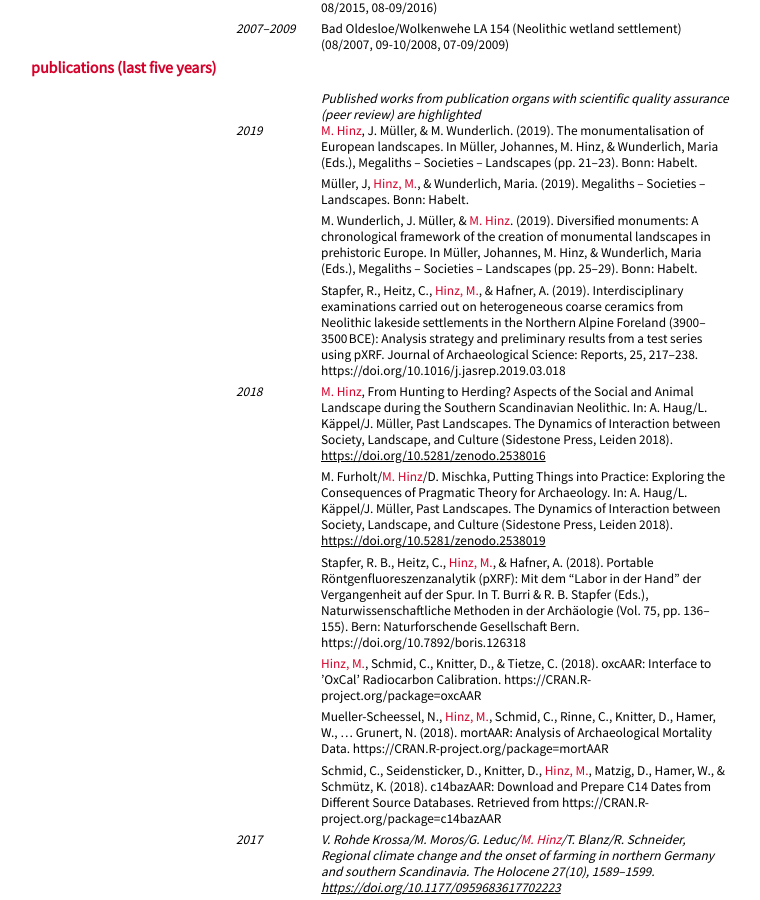
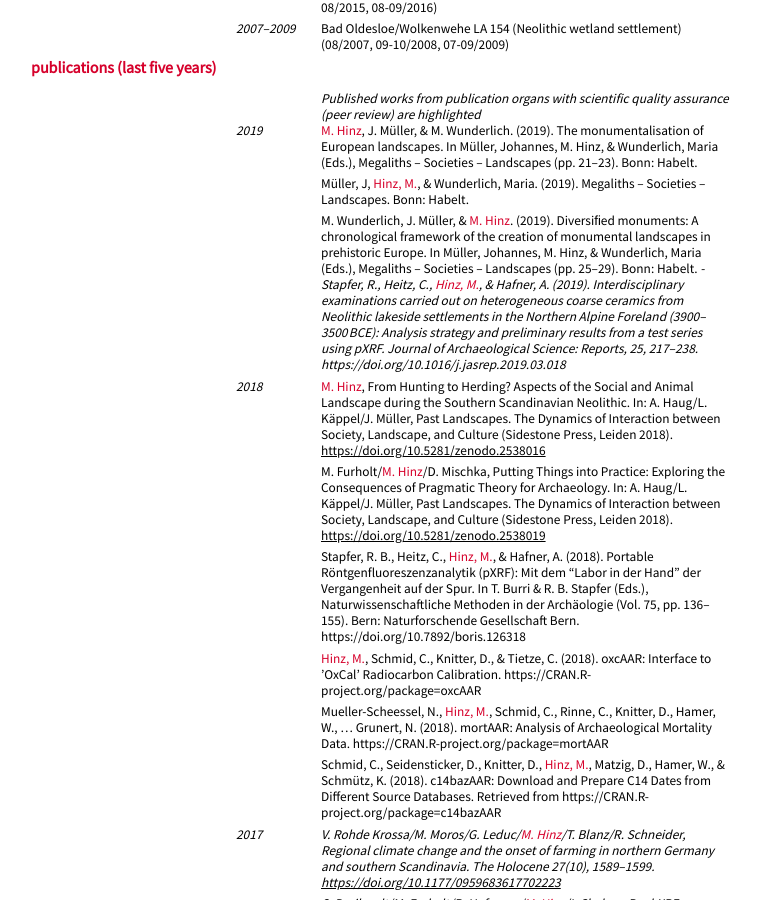
Before and after one commit to MartinHinz/cv, a Jekyll site: the page built from cv_english.md, in a window 1280 px wide and 900 px high, scrolled down 2207 px. Shown: the whole window, without its empty margins (209-969 px from the left). Built offline with Jekyll 4.4.1, drawn with Linux system fonts in a browser that asks for light colours; nearby versions of some CDN libraries; our own code applies the rules of GitHub Pages for plain Markdown files.

Commit message:
highlighting of stapfer et al

```diff
--- a/cv_english.md
+++ b/cv_english.md
@@ -186,7 +186,7 @@ Since 2007
 : - <span class="ich">M. Hinz</span>, J. Müller, & M. Wunderlich. (2019). The monumentalisation of European landscapes. In Müller, Johannes, M. Hinz, & Wunderlich, Maria (Eds.), Megaliths – Societies – Landscapes (pp. 21–23). Bonn: Habelt.
   - Müller, J, <span class="ich">Hinz, M.</span>, & Wunderlich, Maria. (2019). Megaliths – Societies – Landscapes. Bonn: Habelt.
   - M. Wunderlich, J. Müller, & <span class="ich">M. Hinz</span>. (2019). Diversiﬁed monuments: A chronological framework of the creation of monumental landscapes in prehistoric Europe. In Müller, Johannes, M. Hinz, & Wunderlich, Maria (Eds.), Megaliths – Societies – Landscapes (pp. 25–29). Bonn: Habelt.
-  - Stapfer, R., Heitz, C., <span class="ich">Hinz, M.</span>, & Hafner, A. (2019). Interdisciplinary examinations carried out on heterogeneous coarse ceramics from Neolithic lakeside settlements in the Northern Alpine Foreland (3900–3500 BCE): Analysis strategy and preliminary results from a test series using pXRF. Journal of Archaeological Science: Reports, 25, 217–238. https://doi.org/10.1016/j.jasrep.2019.03.018
+  *- Stapfer, R., Heitz, C., <span class="ich">Hinz, M.</span>, & Hafner, A. (2019). Interdisciplinary examinations carried out on heterogeneous coarse ceramics from Neolithic lakeside settlements in the Northern Alpine Foreland (3900–3500 BCE): Analysis strategy and preliminary results from a test series using pXRF. Journal of Archaeological Science: Reports, 25, 217–238. https://doi.org/10.1016/j.jasrep.2019.03.018*
 
 2018
 : - <span class="ich">M. Hinz</span>, From Hunting to Herding? Aspects of the Social and Animal Landscape during the Southern Scandinavian Neolithic. In: A. Haug/L. Käppel/J. Müller, Past Landscapes. The Dynamics of Interaction between Society, Landscape, and Culture (Sidestone Press, Leiden 2018). [https://doi.org/10.5281/zenodo.2538016](https://doi.org/10.5281/zenodo.2538016)
```
